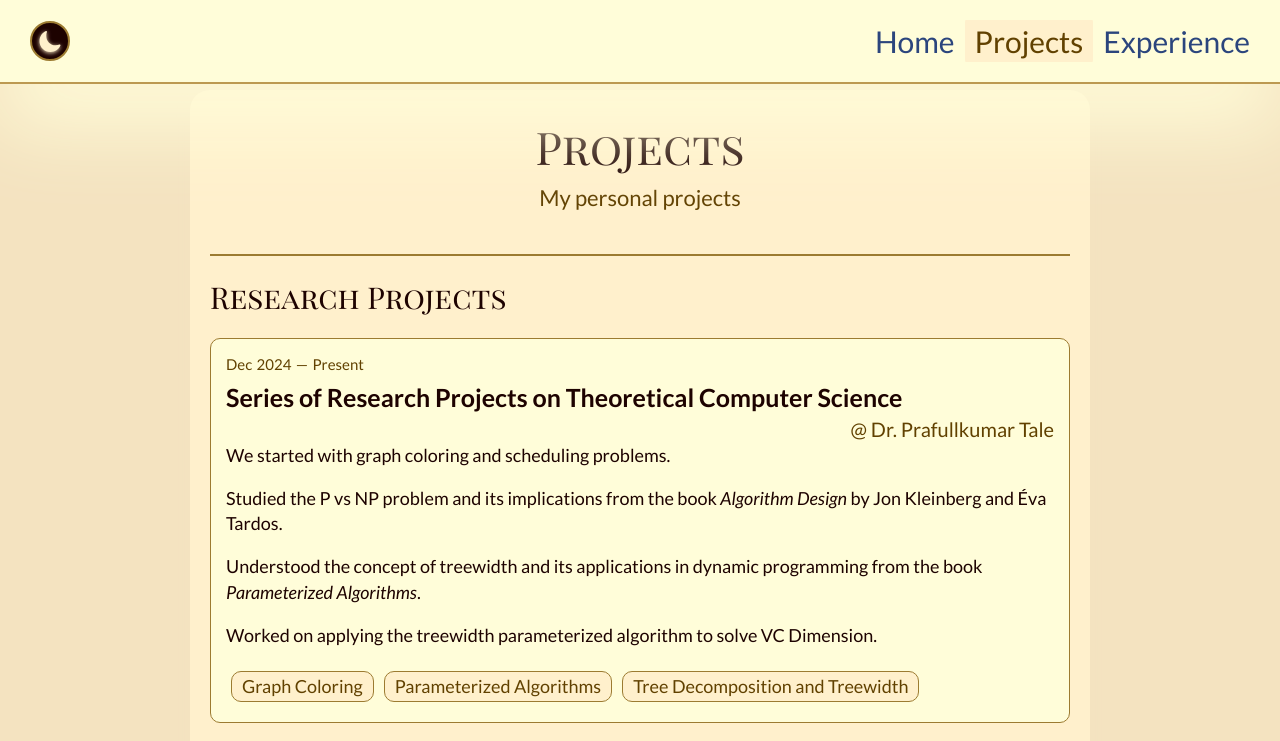
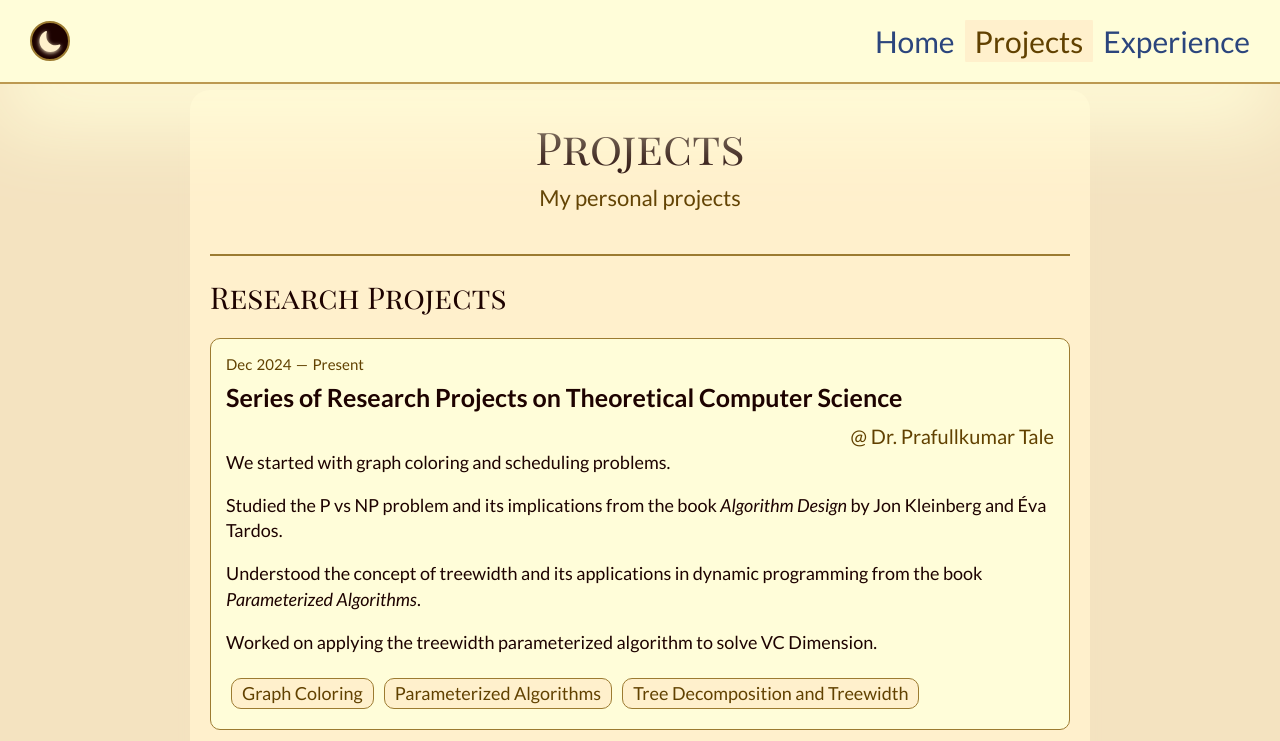
Before and after one commit to AdhTri001/AdhTri001.github.io, a React (Vite) app: page /#/projects in a window 1280 px wide. Shown: the top 741 px of the page. Built offline with nearby package versions, Linux system fonts and the light colour scheme.

Commit message:
Little spacing issue in affiliation

```diff
--- a/src/components/ActivityCard.css
+++ b/src/components/ActivityCard.css
@@ -30,6 +30,7 @@
   font-size: 2rem;
   font-weight: 400;
   color: var(--text-muted);
+  margin-top: .7rem;
   float: right;
 }
 
```
